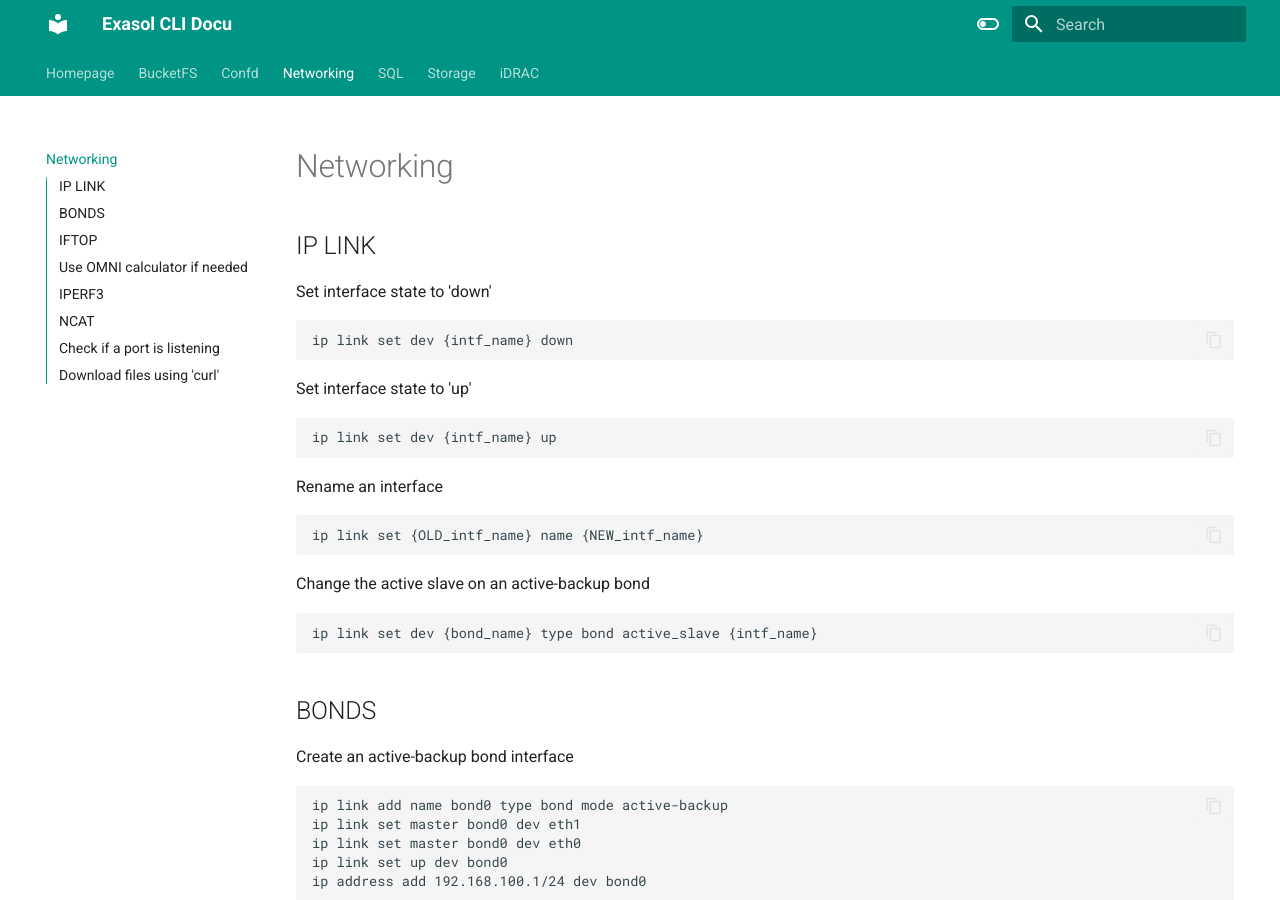
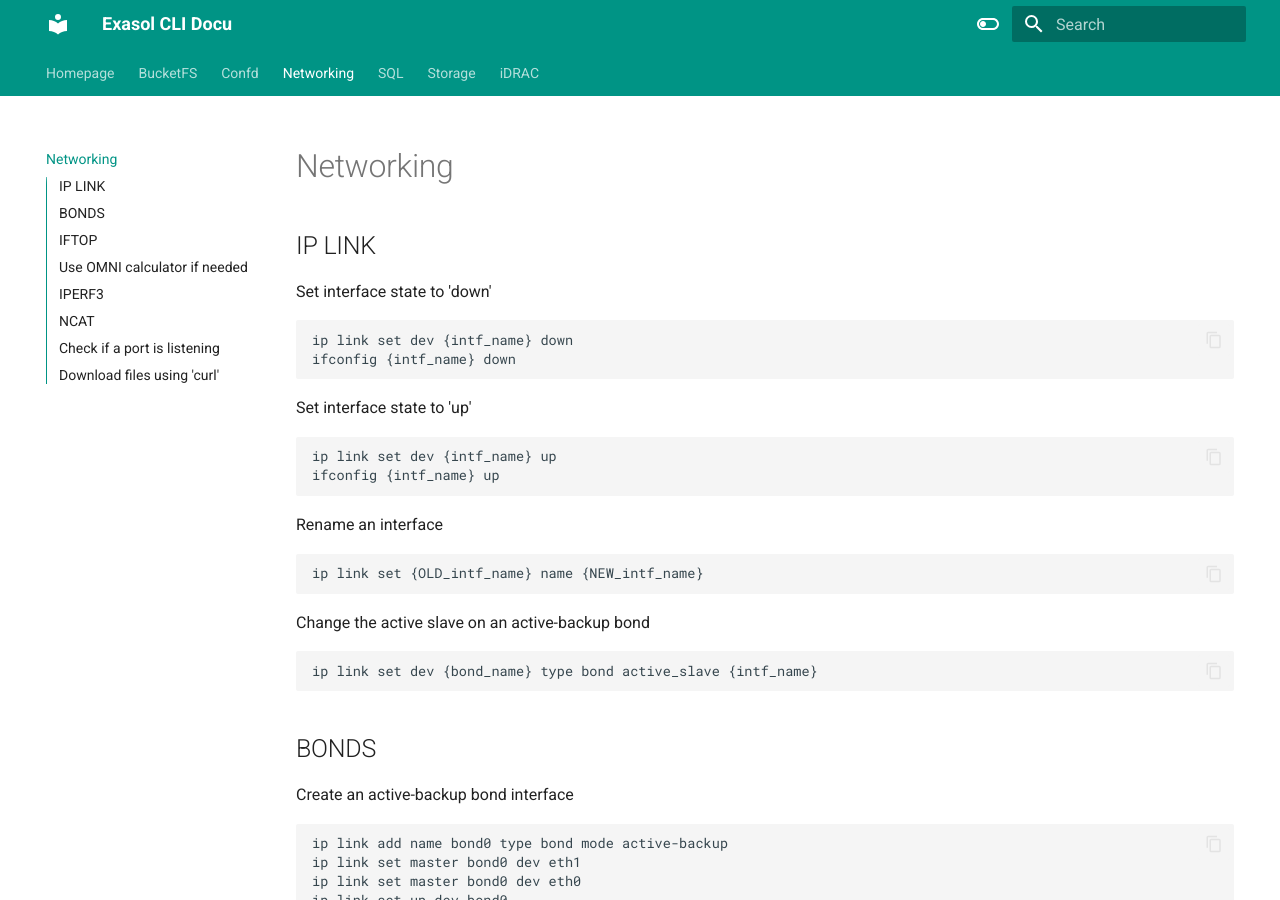
Before and after one commit to b-mihai/exasol-docs, an MkDocs documentation site: the page built from docs/Networking.md, in a window 1280 px wide and 900 px high. Built offline with MkDocs 1.6.1 and Material for MkDocs 9.7.7, drawn with Linux system fonts in a browser that asks for light colours.

Commit message:
Update Networking.md

````diff
--- a/docs/Networking.md
+++ b/docs/Networking.md
@@ -4,10 +4,12 @@
 Set interface state to 'down'
 ```
 ip link set dev {intf_name} down
+ifconfig {intf_name} down
 ```
 Set interface state to 'up'
 ```
 ip link set dev {intf_name} up
+ifconfig {intf_name} up
 ```
 Rename an interface
 ```
````
